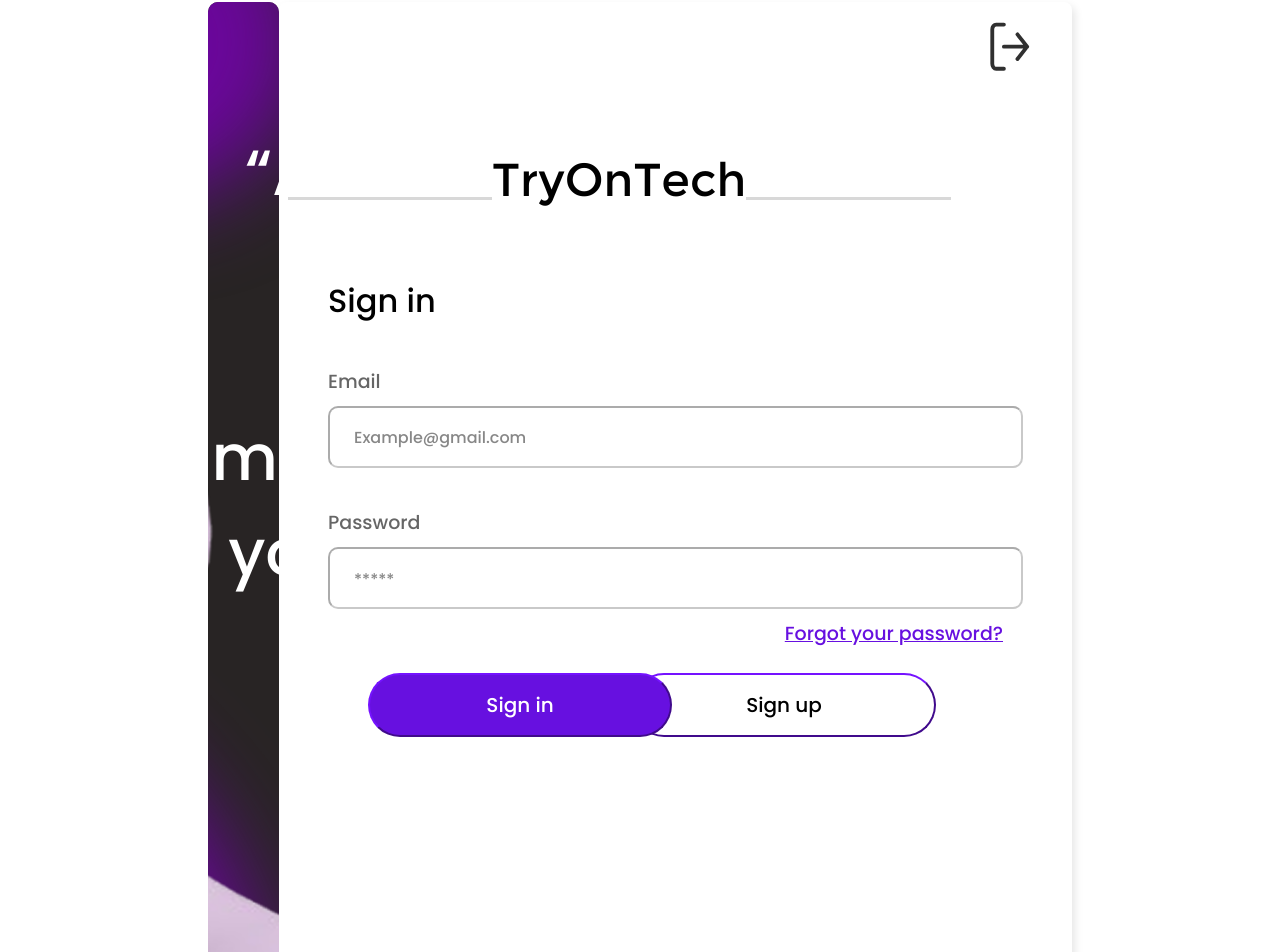
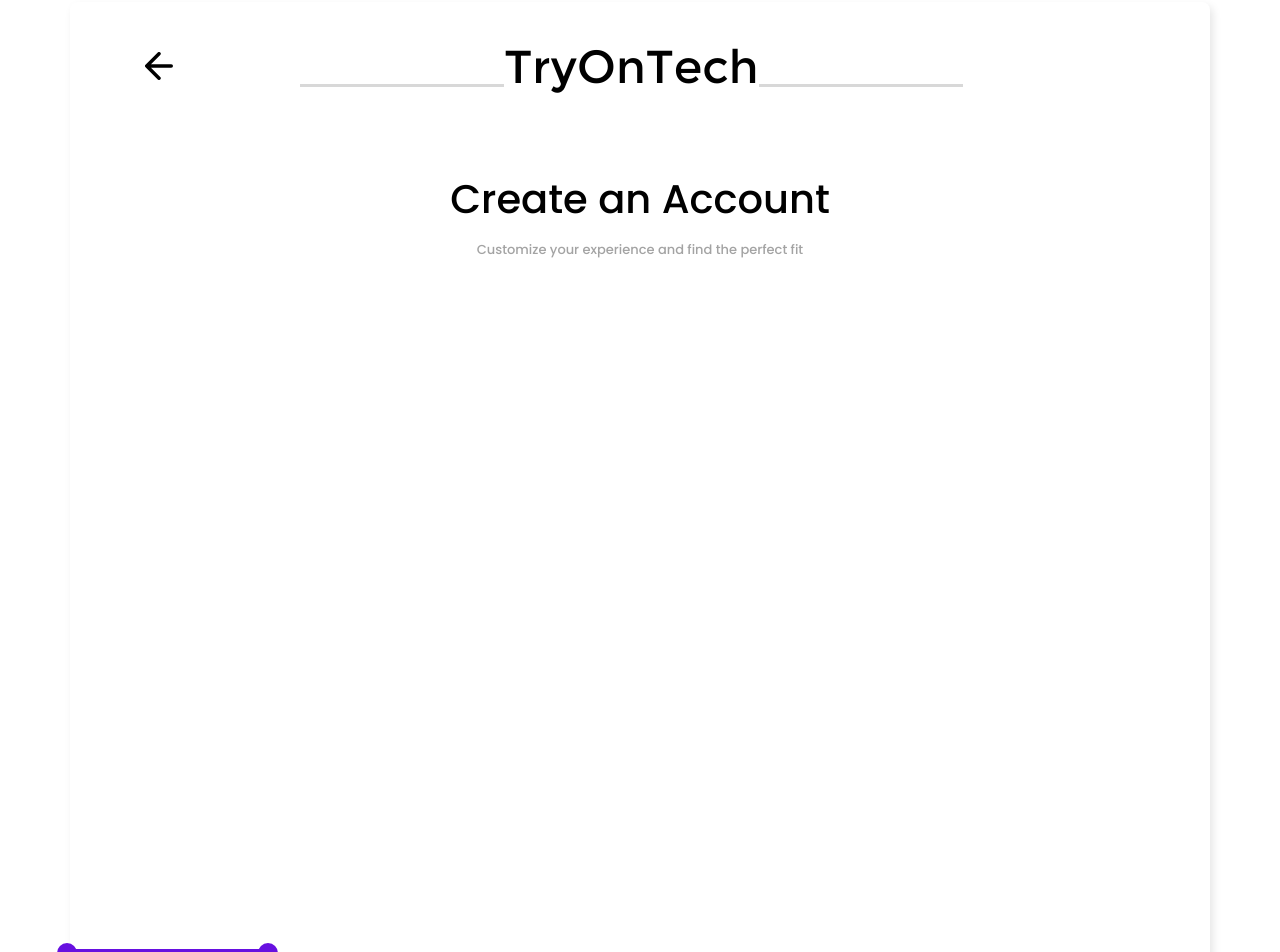
Before and after one commit to ArsJohan/Tryontech, a React (Vite) app in the folder client/: page /Measures in a window 1280 px wide. Before the commit this address led to /login. Shown: the part 6-958 px from the top of the page. Built offline with nearby package versions, Linux system fonts and the light colour scheme.

Commit message:
Estructura inical de la interfaz signUpMeasures con componentes

```diff
--- a/client/src/assets/styles/pages/signUp.css
+++ b/client/src/assets/styles/pages/signUp.css
@@ -15,6 +15,17 @@
     width: 90%;
     align-items: center;
     padding: 0px 0px 0px 0px !important;
+}
+
+.sg-icon {
+    height: 28px;
+    width: 28px;
+    cursor: pointer;
+    transition: transform 0.2s ease;
+}
+
+.sg-icon:hover {
+    transform: scale(1.1);
 }
 
 .sg-form-container {
--- a/client/src/components/barStep.css
+++ b/client/src/components/barStep.css
@@ -66,6 +66,10 @@
     width: 192px;
 }
 
+.bs-bar-line.active {
+    background-color: #6710E0; /* Color de la línea activa */
+    transition: background-color 0.3s ease;
+}
 .bs-bar-step.active {
     color: #6710E0; /* Color del paso activo */
     font-weight: bold;
--- a/client/src/components/barStep.jsx
+++ b/client/src/components/barStep.jsx
@@ -6,15 +6,16 @@
     return (
         <div className="bs-container">
             <div className="bs-bar-step-container">
-                <div className={`bs-bar-step ${step == 1 ? "active" : ""}`}>
+                <div className={`bs-bar-step ${step >= 1 ? "active" : ""}`}>
                     <div className="bs-circle-bar-step"></div>
                     <div className="bs-bar-step-label">Personal Information</div>
                 </div>
-                <div className="bs-bar-line"></div>
+                <div className={`bs-bar-line ${step==2 ? "active" : ""}`}></div>
                 <div className={`bs-bar-step ${step == 2 ? "active" : ""}`}>
                     <div className="bs-circle-bar-step"></div>
                     <div className="bs-bar-step-label">Provide your body sizes</div>
                 </div>
+
             </div>
             {children}
         </div>
--- a/client/src/pages/login.jsx
+++ b/client/src/pages/login.jsx
@@ -40,7 +40,7 @@
                     <div className="lg-form-btn-container">
 
                         <Button className={"bt-purple"} text={"Sign in" } to="/"></Button>
-                        <Button className={"bt-transparent"} text={"Sign up" } to="/Register"></Button>
+                        <Button className={"bt-transparent"} text={"Sign up" } to="/PersonalInfo"></Button>
 
                     </div>
                 </div>
--- /dev/null
+++ b/client/src/pages/signUpMeasures.jsx
@@ -0,0 +1,38 @@
+import React from "react";
+import '../assets/styles/pages/signUp.css';
+import Card from "../components/card.jsx";
+import { Header } from "../components/header.jsx";
+import Footer from "../components/footer.jsx";
+import Background from "../components/background.jsx";
+import Button from "../components/button.jsx";
+import Barstep from  "../components/Barstep.jsx";
+import arrowLeft from "../assets/images/arrow-left.svg";
+import Title from "../components/title.jsx";
+
+
+export function SignUpMeasures() {
+    return (
+        <div className="sg-container">
+            <Card width={"1100px"} height={"1120px"}>
+                <Header classN={"sg-header"}>
+                    <>
+                        <img src={arrowLeft} alt="arrow-left" className="sg-icon"/>
+                        <Title spaceLeft={"127px"} spaceBottom={"0px"} spaceRight={"0px"} spaceTop={"0px"}/>
+                    </>
+                </Header>
+                <div className="sg-form-title-container">
+                     <h1 className="sg-form-title">Create an Account</h1>
+                     <h2 className="sg-form-subtitle">Customize your experience and find the perfect fit</h2>
+                </div>
+
+                <Barstep step={2}/>
+                <Footer/>
+            </Card>
+
+        </div>
+
+    )
+
+}
+
+export default SignUpMeasures;
--- a/client/src/pages/singUpPersonal.jsx
+++ b/client/src/pages/signUpPersonal.jsx
@@ -1,12 +1,12 @@
 import React, {useState, useEffect} from "react";
-import Card from "../components/card";
-import { Header } from "../components/header";
+import Card from "../components/card.jsx";
+import { Header } from "../components/header.jsx";
 import arrowLeft from "../assets/images/arrow-left.svg";
-import Footer from "../components/footer";
-import Title from "../components/title";
+import Footer from "../components/footer.jsx";
+import Title from "../components/title.jsx";
 import "../assets/styles/elements.css";
 import "../assets/styles/pages/signUp.css";
-import Barstep from "../components/Barstep";
+import Barstep from "../components/Barstep.jsx";
 import Button from "../components/button.jsx";
 import PhoneInput from 'react-phone-input-2'
 import 'react-phone-input-2/lib/style.css'
@@ -218,7 +218,7 @@
                     <Button
                             className={isFormComplete ? "bt-purple" : "bt-disabled"}
                             text={"Next"}
-                            to={isFormComplete ? "/register-mesures" : "#"}
+                            to={isFormComplete ? "/Measures" : "#"}
                             width={"255px"}
                         />
                     </Barstep>
--- a/client/src/routes/AppRouter.jsx
+++ b/client/src/routes/AppRouter.jsx
@@ -1,7 +1,8 @@
 import { BrowserRouter, Routes, Route, Navigate} from 'react-router-dom';
 import { useAuth } from '../context/AuthContext';
 import Login from '../pages/login.jsx';
-import { SignUpPersonal } from '../pages/singUpPersonal.jsx';
+import { SignUpPersonal } from '../pages/signUpPersonal.jsx';
+import SignUpMeasures from '../pages/signUpMeasures.jsx';
 
 const ProtectedRoute = ({ children }) => {
   const { isAuthenticated } = useAuth();
@@ -23,6 +24,7 @@
           <Route path="/" element={<Navigate to="/login" />} />
         <Route path="/login" element={<Login />} />
         <Route path="/PersonalInfo" element={<SignUpPersonal/>}/>
+        <Route path="/Measures" element={<SignUpMeasures/>}/>
         {/*<Route path="/" element={
           <ProtectedRoute>
             <FittingRoom />
```
